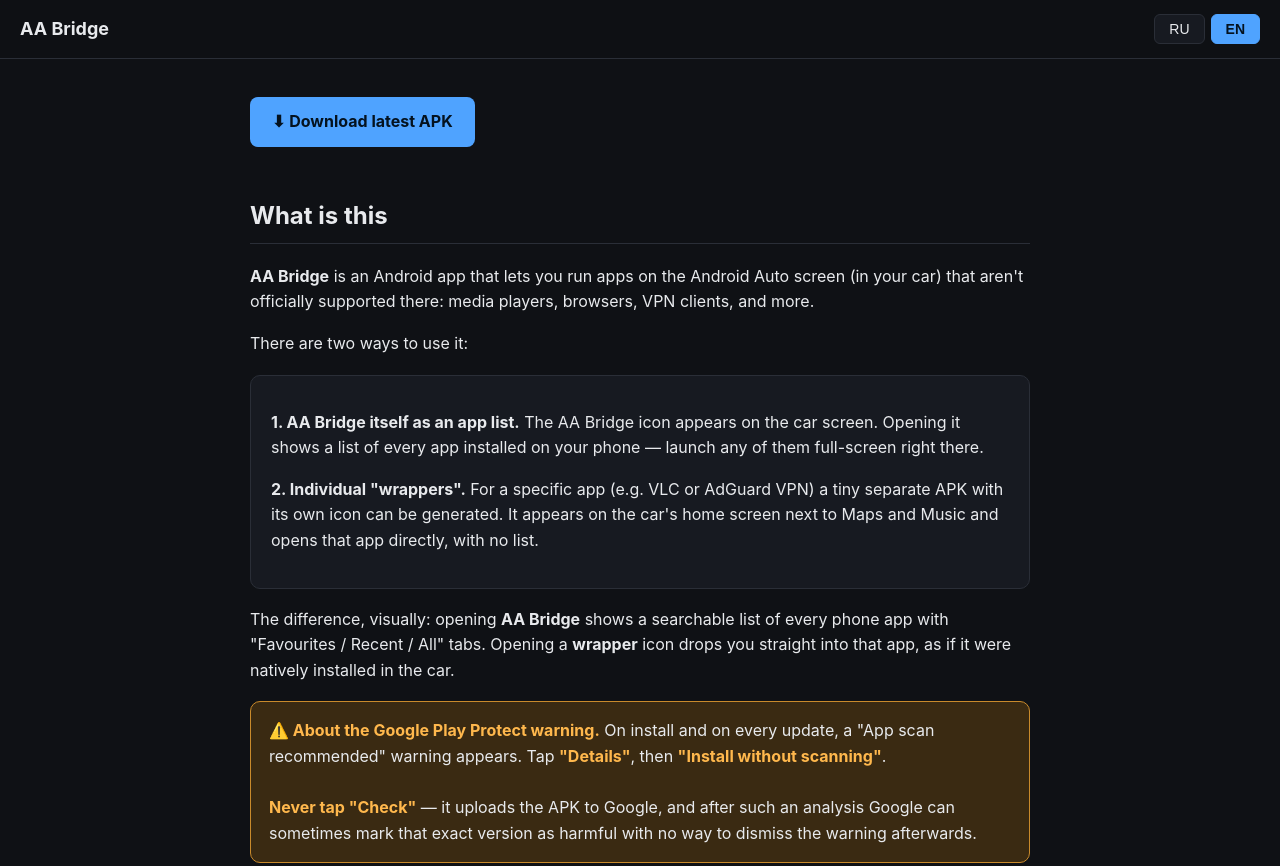
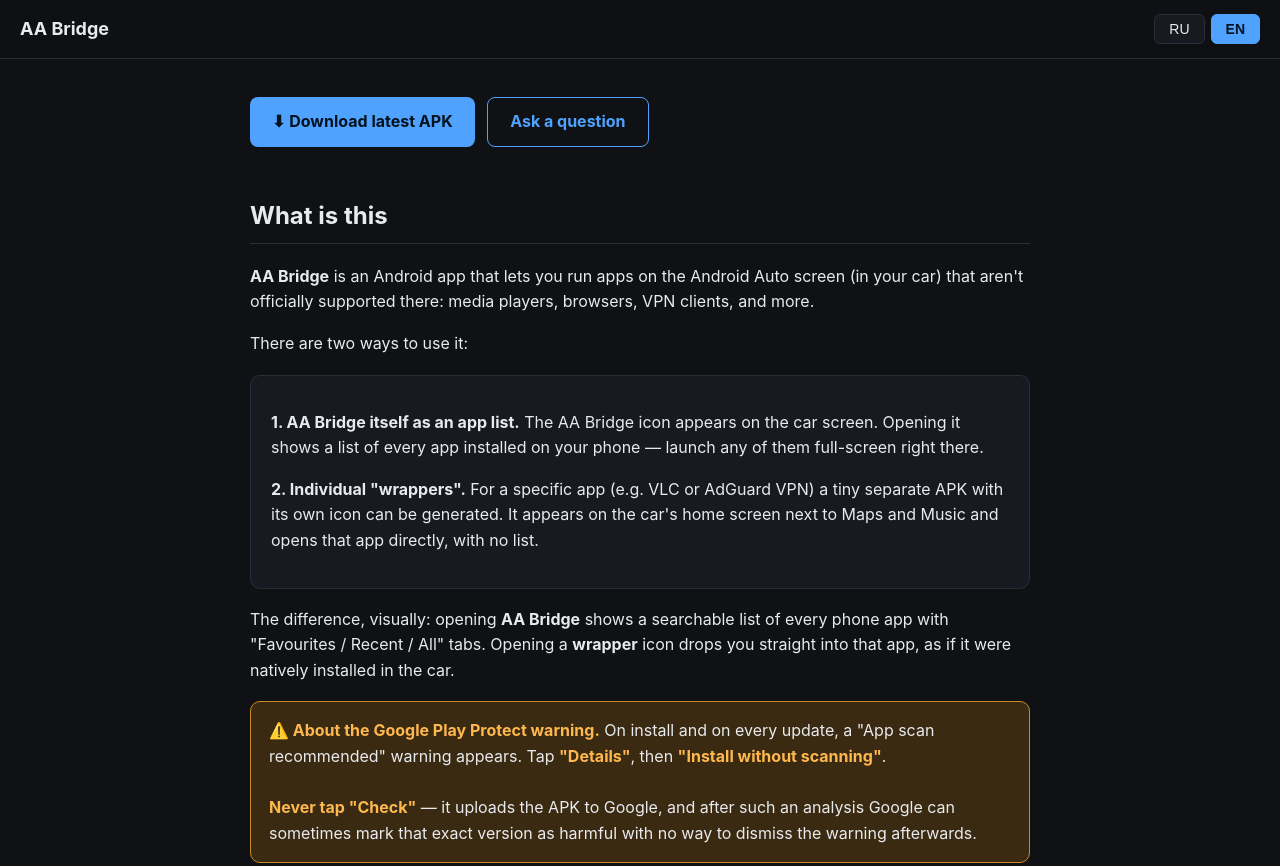
Before and after one commit to flatisqa/aa-bridge, a plain HTML site: page docs/index.html in a window 1280 px wide. Shown: the top 866 px of the page. Drawn offline with Linux system fonts and the light colour scheme.

Commit message:
docs: ask-a-question button next to the download button

```diff
--- a/docs/index.html
+++ b/docs/index.html
@@ -103,6 +103,16 @@
     text-decoration: none;
     margin: 10px 0;
   }
+  .btn-ask {
+    display: inline-block;
+    border: 1px solid var(--accent);
+    color: var(--accent);
+    font-weight: 700;
+    padding: 11px 22px;
+    border-radius: 8px;
+    text-decoration: none;
+    margin: 10px 0 10px 8px;
+  }
   code {
     background: #0a0c10;
     padding: 2px 6px;
@@ -133,6 +143,7 @@
 
 <div class="lang-block" id="lang-ru">
   <a class="btn-download" href="https://github.com/flatisqa/aa-bridge/releases/latest">⬇ Скачать последний APK</a>
+  <a class="btn-ask" href="https://t.me/aabridge/10">Задать вопрос</a>
 
   <h2>Что это такое</h2>
   <p><strong>AA Bridge</strong> — приложение для Android, которое позволяет запускать на экране Android Auto (в машине) приложения, которые туда официально не попадают: плееры, браузеры, VPN-клиенты и прочее.</p>
@@ -255,6 +266,7 @@
 
 <div class="lang-block" id="lang-en">
   <a class="btn-download" href="https://github.com/flatisqa/aa-bridge/releases/latest">⬇ Download latest APK</a>
+  <a class="btn-ask" href="https://t.me/aabridge/7">Ask a question</a>
 
   <h2>What is this</h2>
   <p><strong>AA Bridge</strong> is an Android app that lets you run apps on the Android Auto screen (in your car) that aren't officially supported there: media players, browsers, VPN clients, and more.</p>
```
